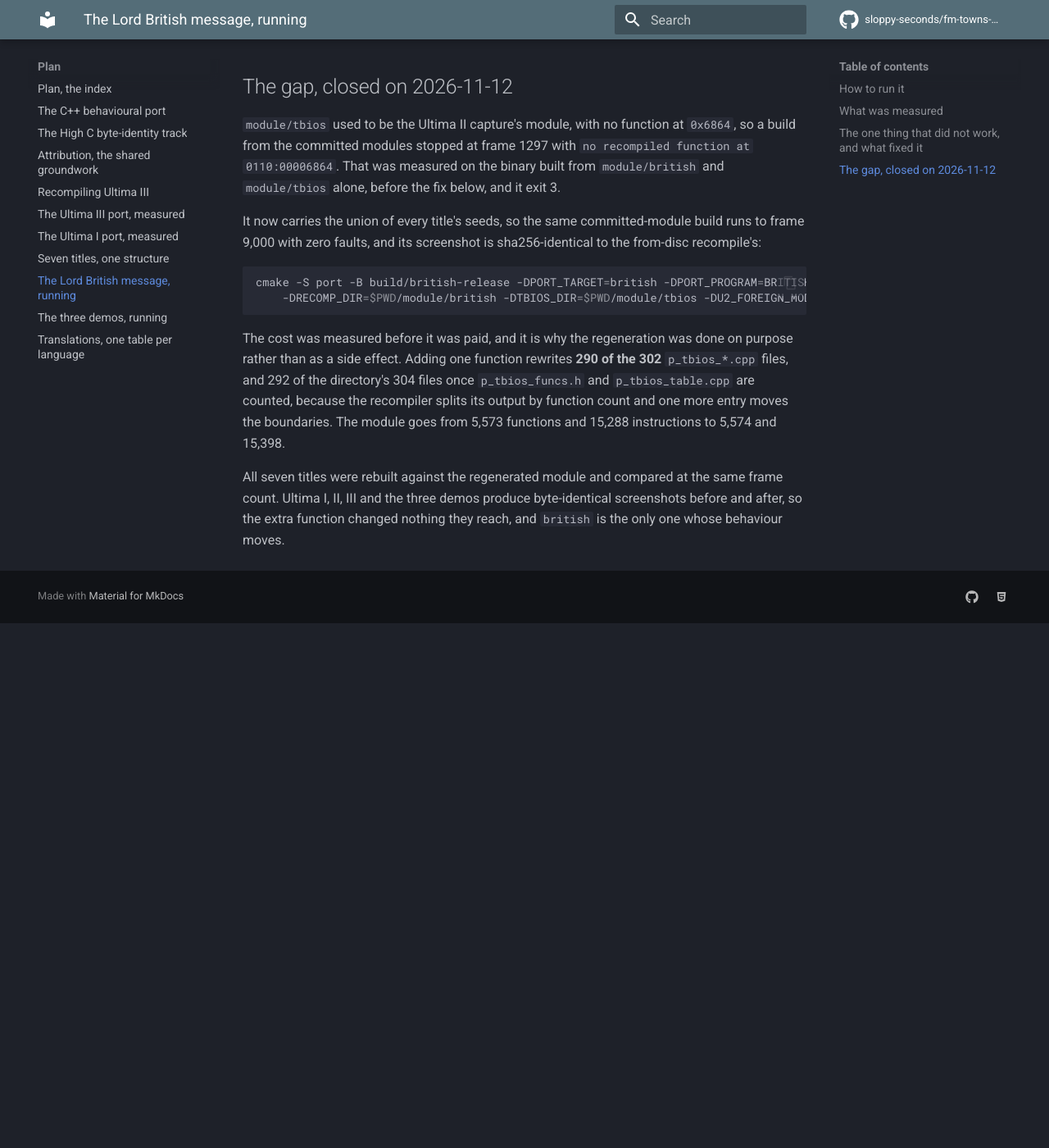
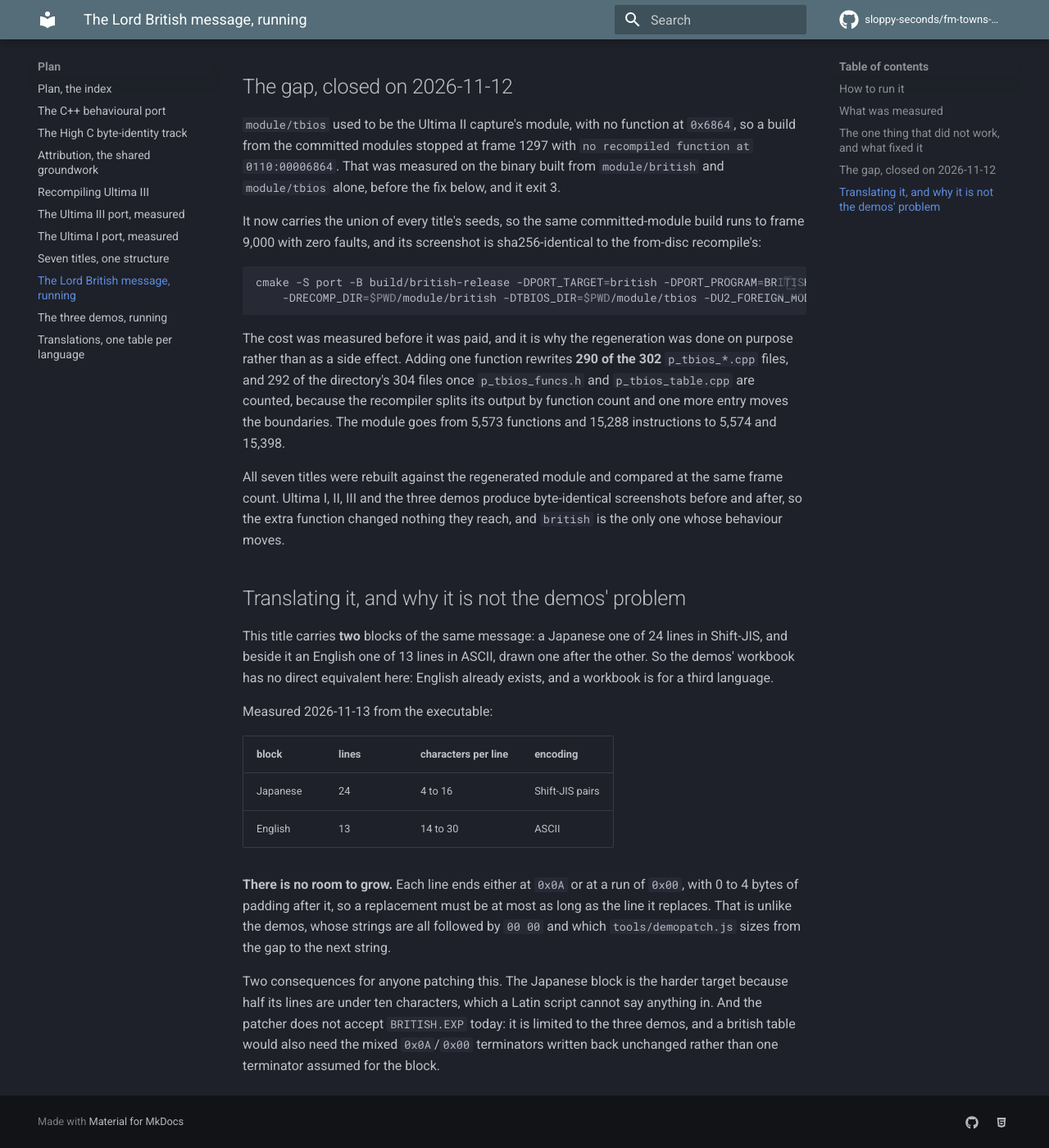
Before and after one commit to sloppy-seconds/fm-towns-ultima, an MkDocs documentation site: the page built from docs/port-british.md, in a window 1280 px wide and 1400 px high, scrolled down 2072 px. Shown: the whole window at 82% size. Built offline with MkDocs 1.6.1 and Material for MkDocs 9.7.7, drawn with Linux system fonts in a browser that asks for light colours; comment, search, counter and statistics services are not loaded; before the commit the page ends 2832 px from its top, so only the background shows below that.

Commit message:
docs: BRITISH.EXP carries two blocks of the same message, and neither can grow
Writing the translation workbook for this title turned up something the page did not say:
BRITISH.EXP holds a Japanese block of 24 lines and, beside it in the same file, an English block
of 13 lines, drawn one after the other. So English already exists here and a workbook is for a
third language, which is not the demos' situation at all.

Measured: the Japanese lines run 4 to 16 characters and the English 14 to 30, they are not the
same length line for line, and each line ends either at 0x0A or at a run of 0x00 with 0 to 4 bytes
of padding. So a replacement must be at most the length of the line it replaces, unlike the demos
where the gap to the next string is the room.

Recorded with the two consequences: the Japanese block is the harder target because half its lines
are under ten characters, and demopatch does not accept BRITISH.EXP yet, nor would it be right to
until the mixed terminators are written back as found.

```diff
--- a/docs/port-british.md
+++ b/docs/port-british.md
@@ -84,3 +84,25 @@ instructions to 5,574 and 15,398.
 All seven titles were rebuilt against the regenerated module and compared at the same frame count. Ultima I, II,
 III and the three demos produce byte-identical screenshots before and after, so the extra function changed nothing
 they reach, and `british` is the only one whose behaviour moves.
+
+## Translating it, and why it is not the demos' problem
+
+This title carries **two** blocks of the same message: a Japanese one of 24 lines in Shift-JIS, and beside it an English
+one of 13 lines in ASCII, drawn one after the other. So the demos' workbook has no direct equivalent here: English already
+exists, and a workbook is for a third language.
+
+Measured 2026-11-13 from the executable:
+
+| block | lines | characters per line | encoding |
+|---|---|---|---|
+| Japanese | 24 | 4 to 16 | Shift-JIS pairs |
+| English | 13 | 14 to 30 | ASCII |
+
+**There is no room to grow.** Each line ends either at `0x0A` or at a run of `0x00`, with 0 to 4 bytes of padding after
+it, so a replacement must be at most as long as the line it replaces. That is unlike the demos, whose strings are all
+followed by `00 00` and which `tools/demopatch.js` sizes from the gap to the next string.
+
+Two consequences for anyone patching this. The Japanese block is the harder target because half its lines are under ten
+characters, which a Latin script cannot say anything in. And the patcher does not accept `BRITISH.EXP` today: it is
+limited to the three demos, and a british table would also need the mixed `0x0A`/`0x00` terminators written back
+unchanged rather than one terminator assumed for the block.
```
